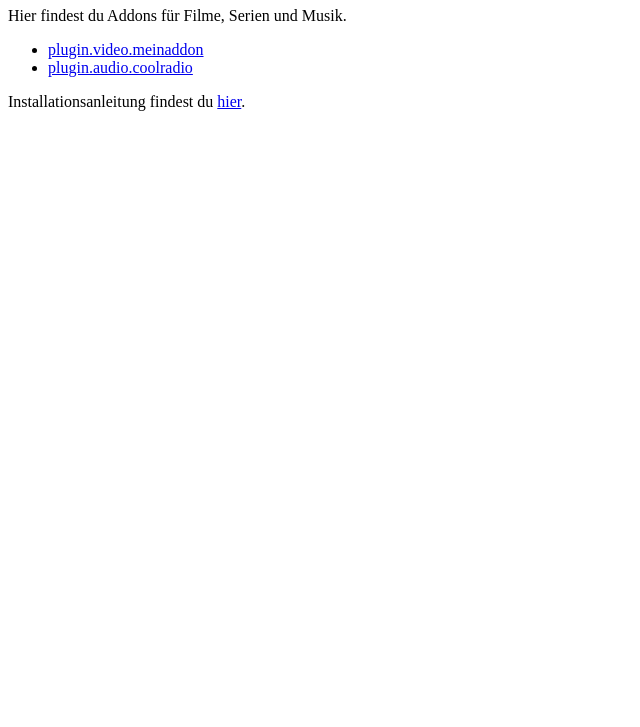
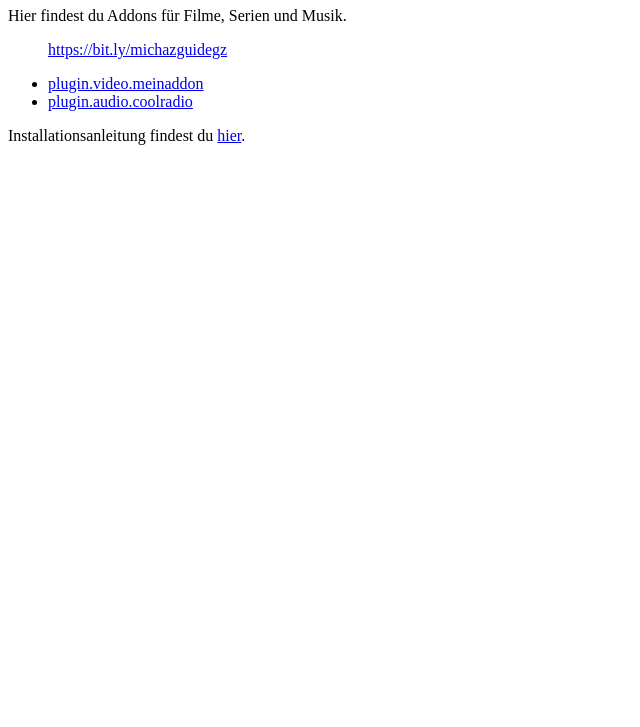
Before and after one commit to KodiUnlimitedSupport/kus-info.github.io, a plain HTML site: page docs/index.html in a window 1280 px wide. Shown: the part 73-800 px from the top of the page, without its empty margins (0-640 px from the left). Drawn offline with Linux system fonts and the light colour scheme.

Commit message:
Update index.html

```diff
--- a/docs/index.html
+++ b/docs/index.html
@@ -8,6 +8,7 @@
   <h1> Willkommen in meinem Kodi-Repo</h1>
   <p>Hier findest du Addons für Filme, Serien und Musik.</p>
   <ul>
+    <p><a href="https://github.com/michaz1988/michaz1988.github.io/releases/latest/download/guide.xml.gz">https://bit.ly/michazguidegz</a></p>
     <li><a href="https://kodi-unlimited-support.de">plugin.video.meinaddon</a></li>
     <li><a href="plugin.audio.coolradio.zip">plugin.audio.coolradio</a></li>
   </ul>
```
